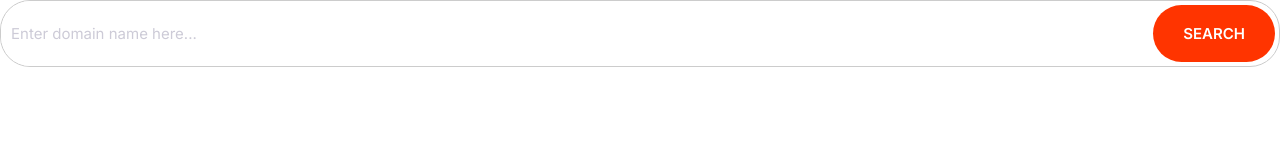
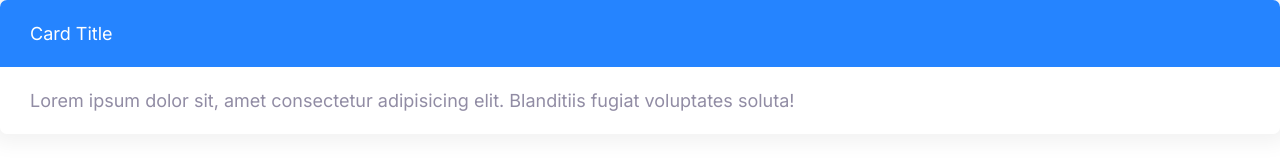
Before and after one commit to odman18/Moshify, a plain HTML site: page index.html in a window 1280 px wide. Drawn offline with Linux system fonts and the light colour scheme.

Commit message:
Build cards components

```diff
--- a/css/style.css
+++ b/css/style.css
@@ -227,3 +227,22 @@ color: #fff;
 .input-group .btn{
 margin: 4px;
 }
+/*Cards*/
+.card{
+    border-radius: 7px;
+    box-shadow: 0 0 20px 10px #f3f3f3;
+    margin-bottom: 4rem;
+    overflow: hidden;
+
+}
+.card__header,.card__body{
+    padding: 2rem 3rem;
+}
+.card--primary .card__header{
+    background: var(--color-primary);
+    color: #fff;
+}
+.card--secondary .card__header{
+    background: var(--color-secondary);
+    color: #fff;
+}
--- a/index.html
+++ b/index.html
@@ -15,13 +15,12 @@
     <title>Document</title>
   </head>
   <body>
-    <div class="input-group">
-      <input
-        type="text"
-        class="input"
-        placeholder="Enter domain name here..."
-      />
-      <button class="btn btn--accent">Search</button>
+    <div class="card card--primary">
+      <header class="card__header">Card Title</header>
+      <div class="card__body">
+        Lorem ipsum dolor sit, amet consectetur adipisicing elit. Blanditiis
+        fugiat voluptates soluta!
+      </div>
     </div>
   </body>
 </html>
```
Also changed, not shown: components/card.html (added, +7 -0 lines).
